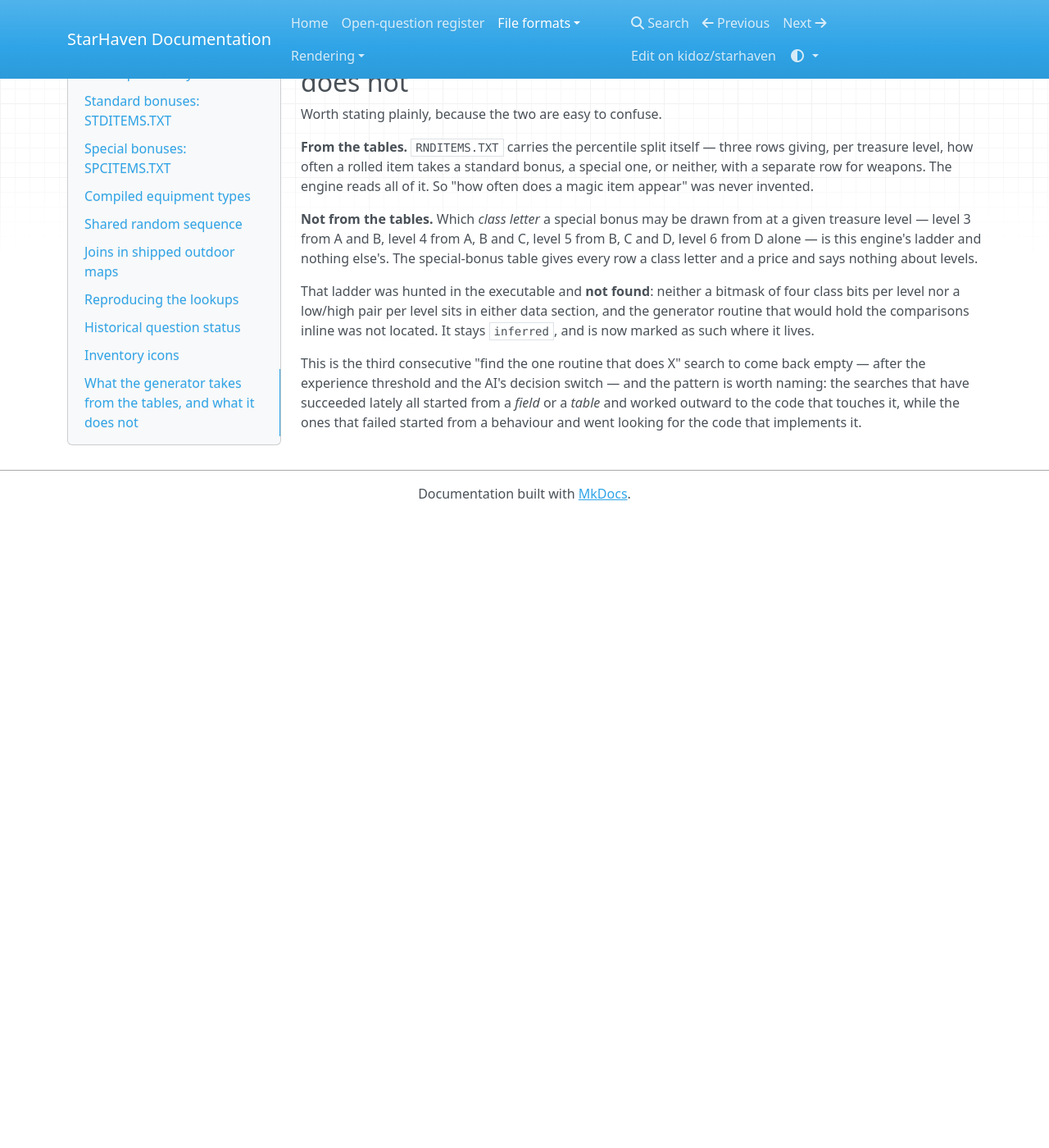
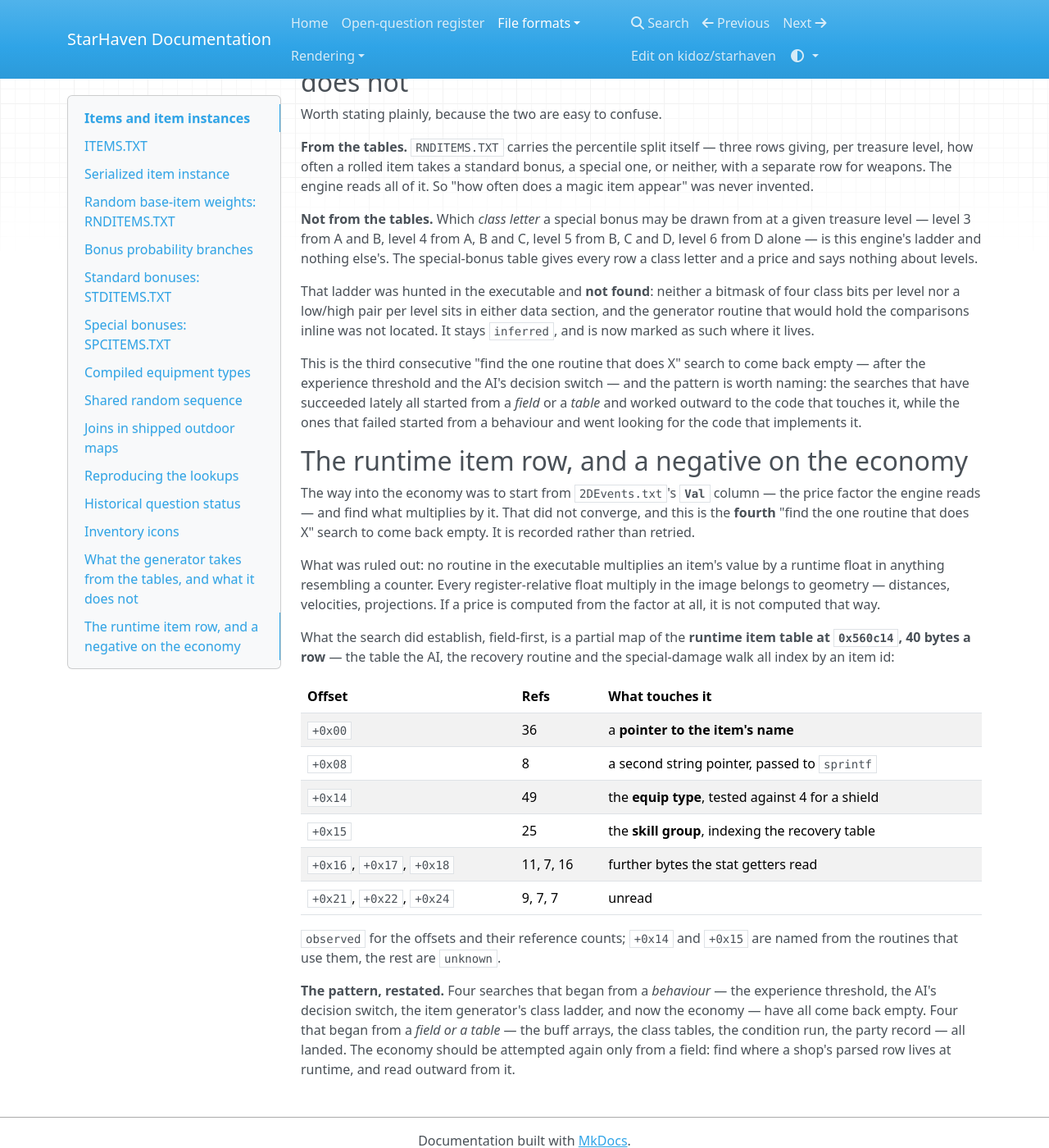
Before and after one commit to kidoz/starhaven, an MkDocs documentation site: the page built from docs/formats/items.md, in a window 1280 px wide and 1400 px high, scrolled down 10076 px. Shown: the whole window at 82% size. Built offline with MkDocs 1.6.1, drawn with Linux system fonts in a browser that asks for light colours; nearby versions of some CDN libraries; before the commit the page ends 10706 px from its top, so only the background shows below that.

Commit message:
Map the runtime item row and record the economy as unfound

```diff
--- a/docs/formats/items.md
+++ b/docs/formats/items.md
@@ -432,3 +432,40 @@ switch — and the pattern is worth naming: the searches that have succeeded
 lately all started from a *field* or a *table* and worked outward to the code
 that touches it, while the ones that failed started from a behaviour and went
 looking for the code that implements it.
+
+## The runtime item row, and a negative on the economy
+
+The way into the economy was to start from `2DEvents.txt`'s **`Val`** column —
+the price factor the engine reads — and find what multiplies by it. That did
+not converge, and this is the **fourth** "find the one routine that does X"
+search to come back empty. It is recorded rather than retried.
+
+What was ruled out: no routine in the executable multiplies an item's value
+by a runtime float in anything resembling a counter. Every register-relative
+float multiply in the image belongs to geometry — distances, velocities,
+projections. If a price is computed from the factor at all, it is not
+computed that way.
+
+What the search did establish, field-first, is a partial map of the
+**runtime item table at `0x560c14`, 40 bytes a row** — the table the AI, the
+recovery routine and the special-damage walk all index by an item id:
+
+| Offset | Refs | What touches it |
+| --- | --- | --- |
+| `+0x00` | 36 | a **pointer to the item's name** |
+| `+0x08` | 8 | a second string pointer, passed to `sprintf` |
+| `+0x14` | 49 | the **equip type**, tested against 4 for a shield |
+| `+0x15` | 25 | the **skill group**, indexing the recovery table |
+| `+0x16`, `+0x17`, `+0x18` | 11, 7, 16 | further bytes the stat getters read |
+| `+0x21`, `+0x22`, `+0x24` | 9, 7, 7 | unread |
+
+`observed` for the offsets and their reference counts; `+0x14` and `+0x15`
+are named from the routines that use them, the rest are `unknown`.
+
+**The pattern, restated.** Four searches that began from a *behaviour* — the
+experience threshold, the AI's decision switch, the item generator's class
+ladder, and now the economy — have all come back empty. Four that began from
+a *field or a table* — the buff arrays, the class tables, the condition run,
+the party record — all landed. The economy should be attempted again only
+from a field: find where a shop's parsed row lives at runtime, and read
+outward from it.
```
Also changed, not shown: README.md (+10 -0 lines).
